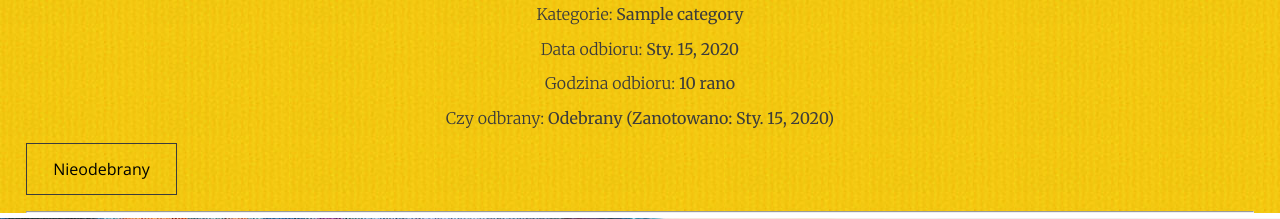
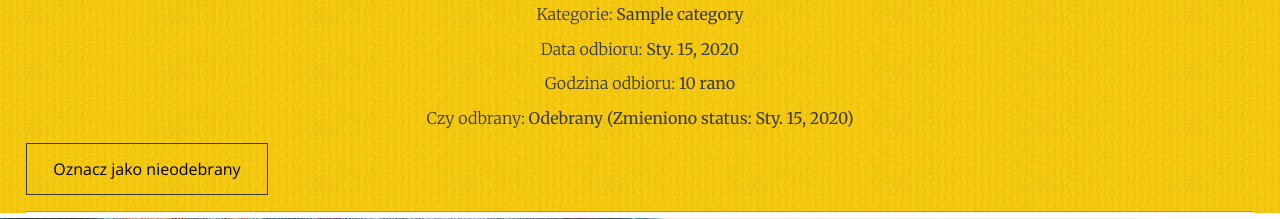
Before and after one commit to AndrzejBakula/donation_website, a Django app: template portfolio_app/templates/user.html in a window 1280 px wide. Shown: the part 1397-1616 px from the top of the page. Run offline with Django 3.2, Linux system fonts and the light colour scheme; the template is opened without the code that fills it: values that come from a table or form of the project are taken from there, others are empty; tables that the repository leaves empty hold one stand-in row (values such as "Sample post").

Commit message:
mush have done

```diff
--- a/portfolio_app/templates/user.html
+++ b/portfolio_app/templates/user.html
@@ -48,16 +48,16 @@
         <p>Data odbioru: <b>{{ donation.pick_up_date }}</b></p>
         <p>Godzina odbioru: <b>{{ donation.pick_up_time }}</b></p>
         {% if donation.is_taken %}
-        <p> Czy odbrany: <b>Odebrany (Zanotowano: {{ donation.switch_date }})</b></p>
+        <p> Czy odbrany: <b>Odebrany (Zmieniono status: {{ donation.switch_date }})</b></p>
         <p><form method="POST" action="{% url 'user' %}">
           {% csrf_token %}
-          <button type="submit" name="nieodebrany" value="{{ donation.id }}" class="btn">Nieodebrany</button>
+          <button type="submit" name="nieodebrany" value="{{ donation.id }}" class="btn">Oznacz jako nieodebrany</button>
         </form></p>
         {% else %}
-        <p>Czy odebrany: <b>Nieodebrany (Zanotowano: {{ donation.switch_date }}</b></p>
+        <p>Czy odebrany: <b>Nieodebrany (Zmieniono status: {{ donation.switch_date }})</b></p>
         <p><form method="POST" action="{% url 'user' %}">
           {% csrf_token %}
-          <button type="submit" name="odebrany" value="{{ donation.id }}" class="btn">Odebrany</button>
+          <button type="submit" name="odebrany" value="{{ donation.id }}" class="btn">Oznacz jako odebrany</button>
         </form></p>
          {% endif %}
 
--- a/portfolio_app/views.py
+++ b/portfolio_app/views.py
@@ -144,7 +144,7 @@ class UserView(View):
     def get(self, request):
         user = request.session["user_id"]
         user = User.objects.get(id=user)
-        donations = Donation.objects.filter(user=user).order_by("is_taken").reverse().order_by("switch_date")
+        donations = Donation.objects.filter(user=user).order_by("switch_date").order_by("is_taken")
 
         ctx = {
             "user": user,
```
Also changed, not shown: portfolio_app/admin.py (line endings or trailing spaces).
